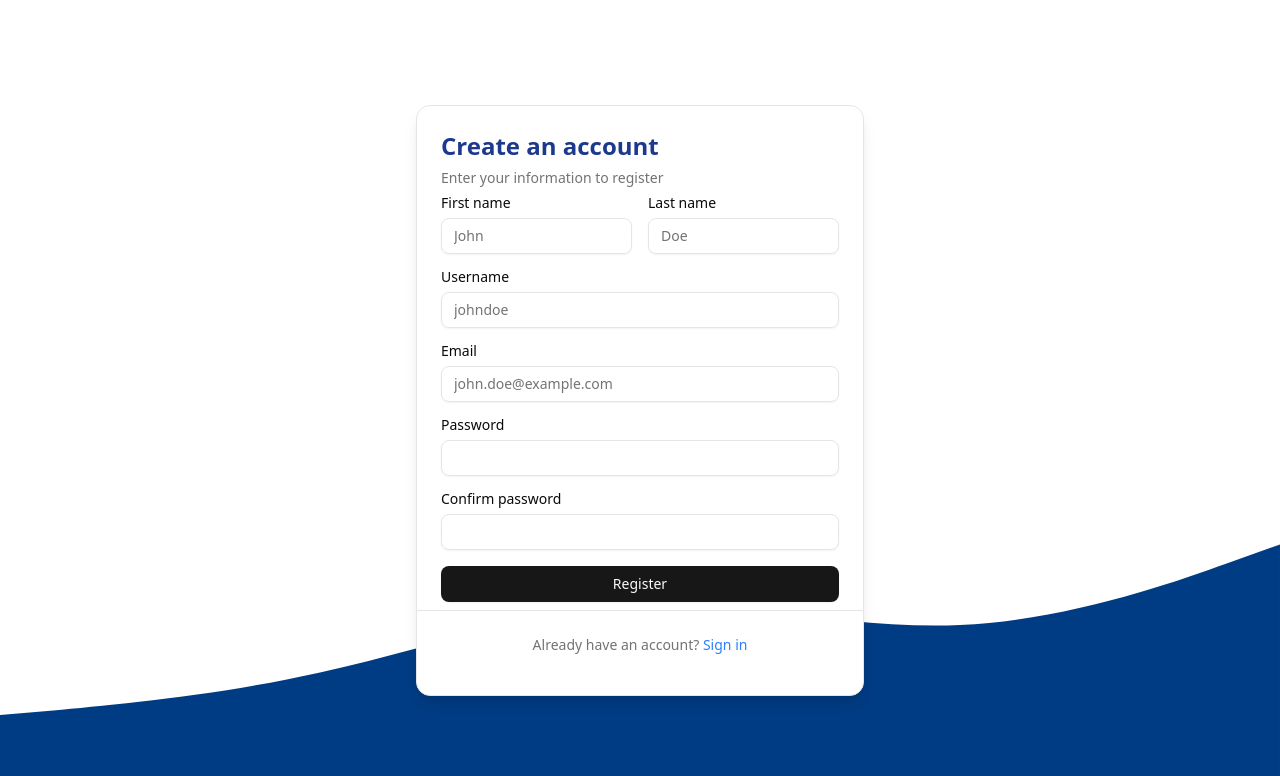
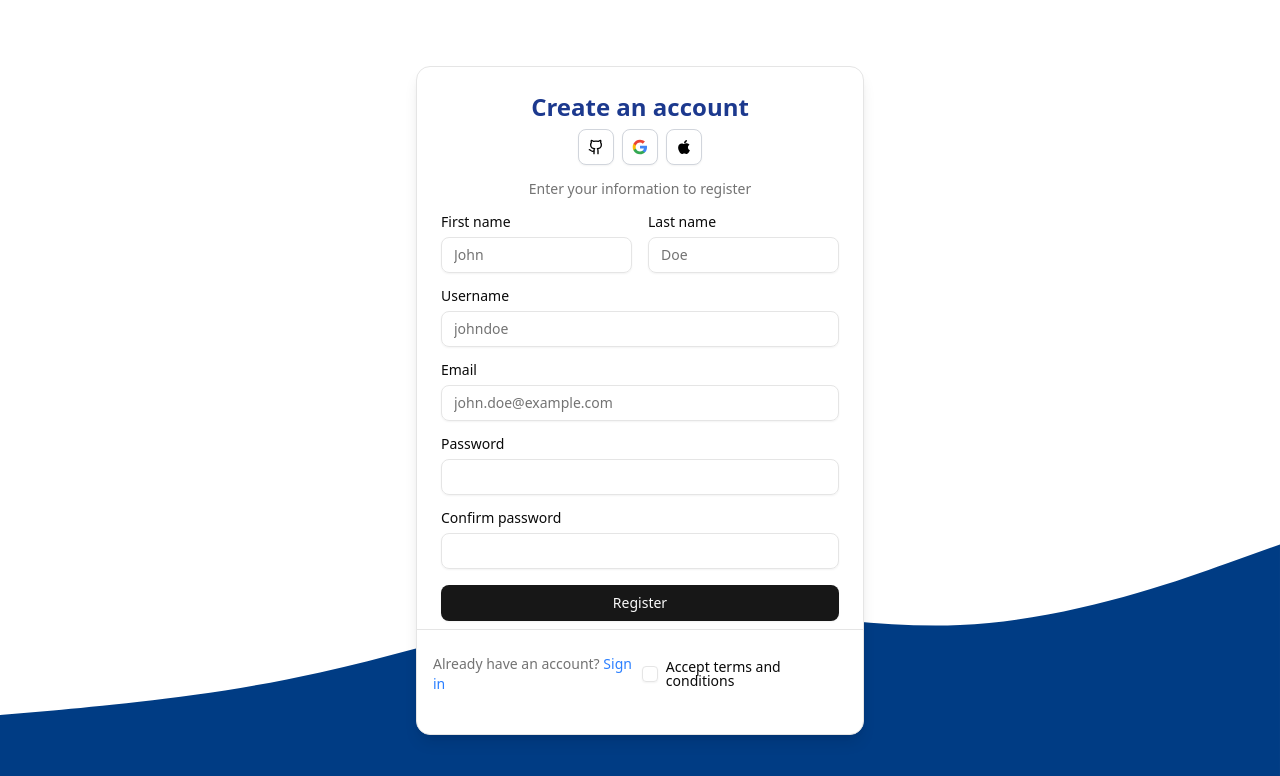
Before and after one commit to HackathonProjectKoper/FrontEnd1, a React (Vite) app: page /register in a window 1280 px wide. Shown: the top 776 px of the page. Built offline with nearby package versions, Linux system fonts and the light colour scheme.

Commit message:
Auth buttons on both login and register and accept terms conditions ...

```diff
--- a/package.json
+++ b/package.json
@@ -11,6 +11,7 @@
   },
   "dependencies": {
     "@hookform/resolvers": "^5.0.1",
+    "@radix-ui/react-checkbox": "^1.3.1",
     "@radix-ui/react-label": "^2.1.6",
     "@radix-ui/react-popover": "^1.1.13",
     "@radix-ui/react-select": "^2.2.4",
--- a/src/components/login-form.jsx
+++ b/src/components/login-form.jsx
@@ -39,7 +39,7 @@
 
 
                 <div>
-                  <AuthButtons/>
+                  <AuthButtons centered={true}/>
 
                 </div>
 
--- a/src/components/registration-form.jsx
+++ b/src/components/registration-form.jsx
@@ -14,7 +14,8 @@
 import { Popover, PopoverContent, PopoverTrigger } from "@/components/ui/popover"
 import { cn } from "@/lib/utils"
 import {Link} from "react-router-dom";
-
+import {AuthButtons} from "@/components/ui/auth-buttons.jsx";
+import { Checkbox } from "@/components/ui/checkbox"
 
 
 
@@ -74,8 +75,11 @@
 
             <Card className="w-full max-w-md shadow-lg z-10">
               <CardHeader>
-                <CardTitle className="text-2xl font-bold text-blue-900">Create an account</CardTitle>
-                <CardDescription>Enter your information to register</CardDescription>
+                <CardTitle className="text-2xl font-bold text-blue-900 text-center">Create an account</CardTitle>
+              <AuthButtons  centered={true }/>
+
+
+                <CardDescription className="text-center mt-2 mb-2">Enter your information to register</CardDescription>
               </CardHeader>
               <CardContent>
 
@@ -140,6 +144,17 @@
 
                 </p>
 
+                <div className="flex items-center space-x-2 ">
+                  <Checkbox id="terms" />
+                  <label
+                      htmlFor="terms"
+                      className="text-sm font-medium leading-none peer-disabled:cursor-not-allowed peer-disabled:opacity-70"
+                  >
+                    Accept terms and conditions
+                  </label>
+                </div>
+
+
 
               </CardFooter>
 
--- a/src/components/ui/auth-buttons.jsx
+++ b/src/components/ui/auth-buttons.jsx
@@ -1,7 +1,7 @@
 import { Github } from "lucide-react"
 import { Button } from "@/components/ui/button"
 import {useGoogleLogin} from "@react-oauth/google";
-export function AuthButtons() {
+export function AuthButtons({centered = true} ) {
     // Handle successful login
     const handleLoginSuccess = async (credentialResponse) => {
         console.log(credentialResponse);
@@ -43,7 +43,7 @@
 
 
 
-    <div className="flex flex-row gap-2 w-fit mx-auto">
+    <div className={`${centered? 'mx-auto' : ''} flex flex-row gap-2 w-fit`}>
       <Button
         variant="outline"
         size="icon"
--- /dev/null
+++ b/src/components/ui/checkbox.jsx
@@ -0,0 +1,28 @@
+import * as React from "react"
+import * as CheckboxPrimitive from "@radix-ui/react-checkbox"
+import { CheckIcon } from "lucide-react"
+
+import { cn } from "@/lib/utils"
+
+function Checkbox({
+  className,
+  ...props
+}) {
+  return (
+    <CheckboxPrimitive.Root
+      data-slot="checkbox"
+      className={cn(
+        "peer border-input dark:bg-input/30 data-[state=checked]:bg-primary data-[state=checked]:text-primary-foreground dark:data-[state=checked]:bg-primary data-[state=checked]:border-primary focus-visible:border-ring focus-visible:ring-ring/50 aria-invalid:ring-destructive/20 dark:aria-invalid:ring-destructive/40 aria-invalid:border-destructive size-4 shrink-0 rounded-[4px] border shadow-xs transition-shadow outline-none focus-visible:ring-[3px] disabled:cursor-not-allowed disabled:opacity-50",
+        className
+      )}
+      {...props}>
+      <CheckboxPrimitive.Indicator
+        data-slot="checkbox-indicator"
+        className="flex items-center justify-center text-current transition-none">
+        <CheckIcon className="size-3.5" />
+      </CheckboxPrimitive.Indicator>
+    </CheckboxPrimitive.Root>
+  );
+}
+
+export { Checkbox }
```
Also changed, not shown: 1 other file (tests, documents, lock files or other folders).
